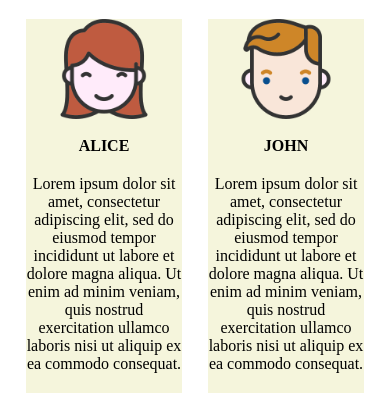
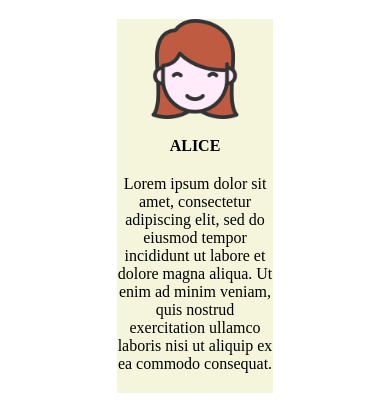
Before and after one commit to sahalkk/responsive-flex-layout, a plain HTML site: page index.html in a window 390 px wide. Shown: the part 627-1037 px from the top of the page. Drawn offline with Linux system fonts and the light colour scheme.

Commit message:
changed the cards response

```diff
--- a/style.css
+++ b/style.css
@@ -95,7 +95,8 @@ body{
 
 .hero .cards{
 	display: flex;
-	justify-content: space-evenly;
+    justify-content: space-evenly;
+    align-items: center;
 
 }
 
@@ -152,3 +153,11 @@ body{
     margin-top: 20px;
 	}
 }
+
+@media screen and (max-width: 767px){
+	.cards{
+		/* display: flex; */
+		flex-direction: column;
+	}
+
+}
```
